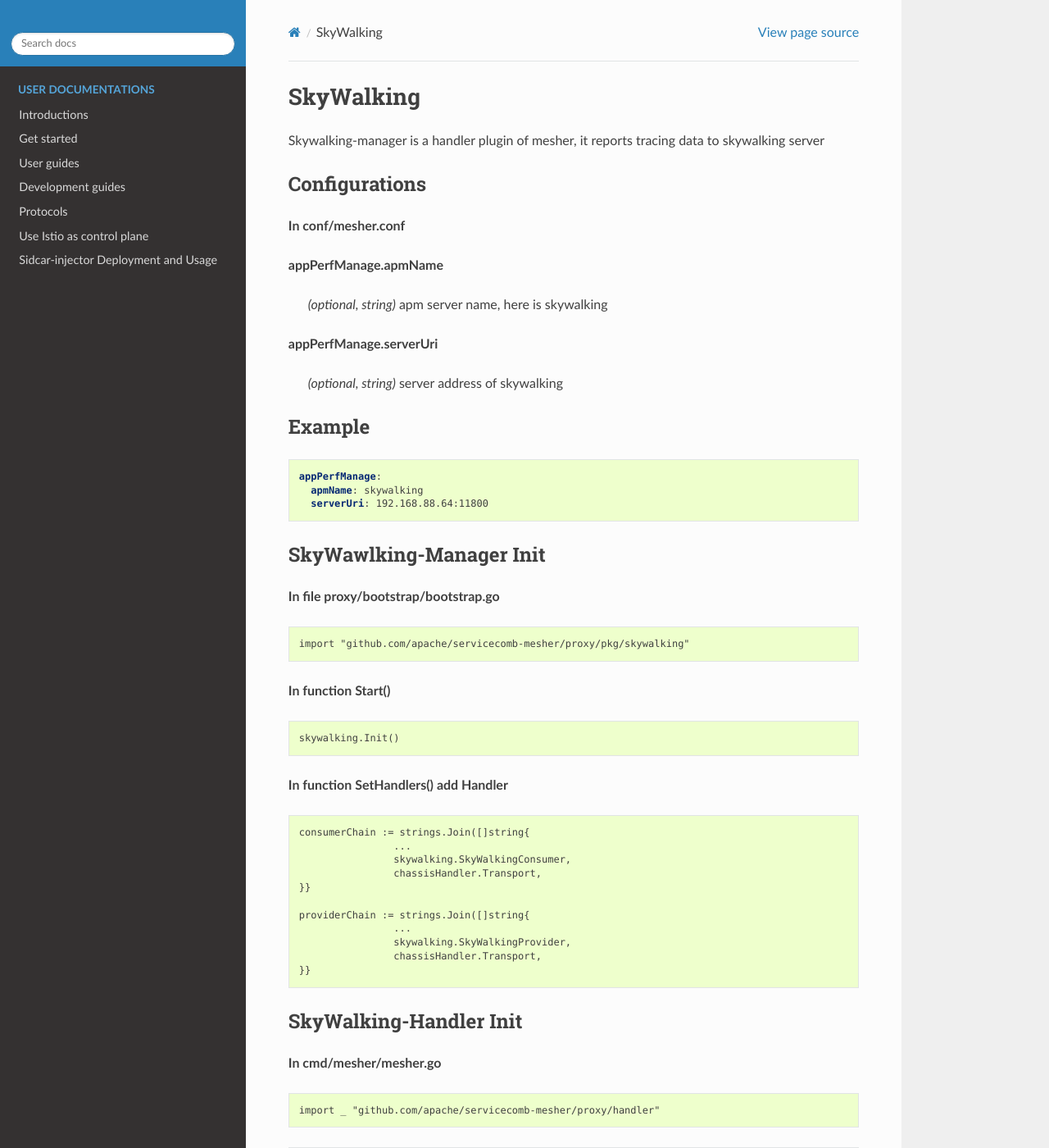
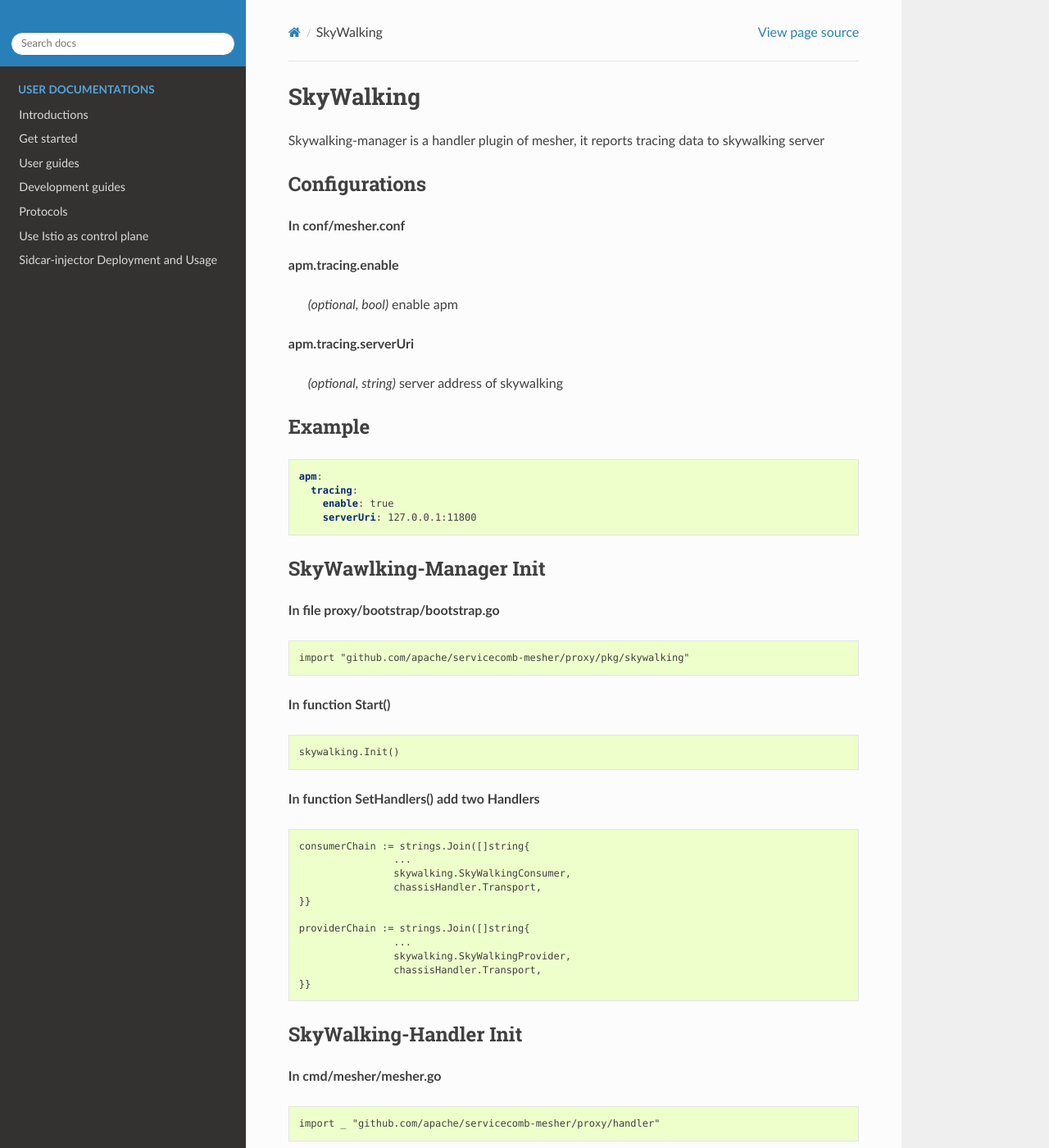
Before and after one commit to apache/servicecomb-mesher, a Sphinx documentation site: the page built from docs/skywalking/skywalking.md, in a window 1280 px wide and 1400 px high. Shown: the whole window at 82% size. Built offline with Sphinx 7.4.7 and the Read the Docs theme 2.0.0, drawn with Linux system fonts in a browser that asks for light colours; pages that are not in the unit, such as notebooks, are missing from menus.

Commit message:
Modify code according to code review

````diff
--- a/docs/skywalking/skywalking.md
+++ b/docs/skywalking/skywalking.md
@@ -5,17 +5,18 @@
 ## Configurations
 **In conf/mesher.conf**
 
-**appPerfManage.apmName**
->  *(optional, string)* apm server name, here is skywalking
+**apm.tracing.enable**
+>  *(optional, bool)* enable apm
 
-**appPerfManage.serverUri**
+**apm.tracing.serverUri**
 >  *(optional, string)* server address of skywalking
 
 ## Example
 ```yaml
-appPerfManage:
-  apmName: skywalking
-  serverUri: 192.168.88.64:11800
+apm:
+  tracing:
+    enable: true
+    serverUri: 127.0.0.1:11800
 ```
 
 ## SkyWawlking-Manager Init
@@ -28,7 +29,7 @@
 skywalking.Init()
 ```
 
-**In function SetHandlers() add Handler**
+**In function SetHandlers() add two Handlers**
 ```shell script
 consumerChain := strings.Join([]string{
 		...
````
Also changed, not shown: 7 other files.
